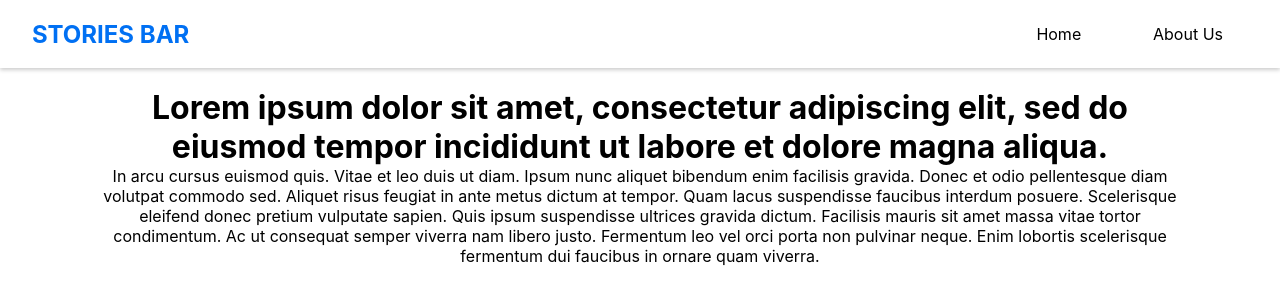
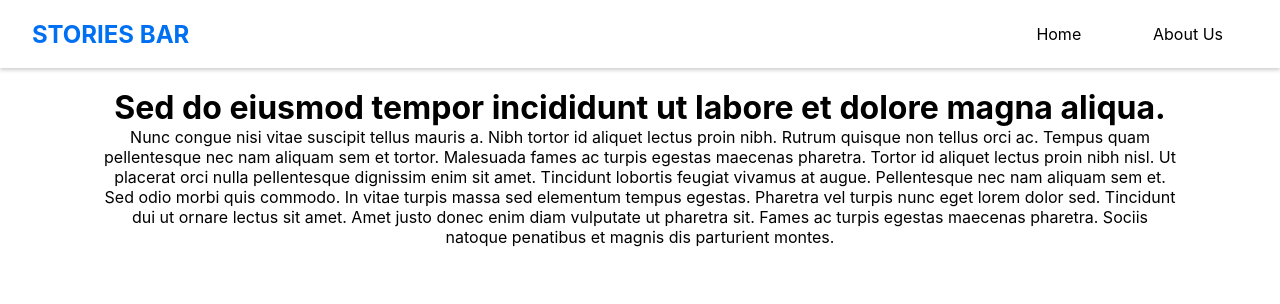
Before and after one commit to Fiindah/blog-app-using-nextjs, a Next.js app: page /blogs/first-post in a window 1280 px wide. Shown: the top 304 px of the page. Built offline with nearby package versions, Linux system fonts and the light colour scheme.

Commit message:
Update first-post.js

```diff
--- a/pages/blogs/first-post.js
+++ b/pages/blogs/first-post.js
@@ -1,17 +1,16 @@
-/* eslint-disable react/no-unescaped-entities */
 import Header from '@/components/header';
 import Layout from '../../components/layout';
 
-export default function FirstPost() {
+export default function FivePost() {
   return (
-  <>
-  <Header />
+    <>
+    <Header />
     <Layout>
-      <h1>Lorem ipsum dolor sit amet, consectetur adipiscing elit, sed do eiusmod tempor incididunt ut labore et dolore magna aliqua.</h1>
+      <h1>Sed do eiusmod tempor incididunt ut labore et dolore magna aliqua.</h1>
       <p>
-    In arcu cursus euismod quis. Vitae et leo duis ut diam. Ipsum nunc aliquet bibendum enim facilisis gravida. Donec et odio pellentesque diam volutpat commodo sed. Aliquet risus feugiat in ante metus dictum at tempor. Quam lacus suspendisse faucibus interdum posuere. Scelerisque eleifend donec pretium vulputate sapien. Quis ipsum suspendisse ultrices gravida dictum. Facilisis mauris sit amet massa vitae tortor condimentum. Ac ut consequat semper viverra nam libero justo. Fermentum leo vel orci porta non pulvinar neque. Enim lobortis scelerisque fermentum dui faucibus in ornare quam viverra.
+    Nunc congue nisi vitae suscipit tellus mauris a. Nibh tortor id aliquet lectus proin nibh. Rutrum quisque non tellus orci ac. Tempus quam pellentesque nec nam aliquam sem et tortor. Malesuada fames ac turpis egestas maecenas pharetra. Tortor id aliquet lectus proin nibh nisl. Ut placerat orci nulla pellentesque dignissim enim sit amet. Tincidunt lobortis feugiat vivamus at augue. Pellentesque nec nam aliquam sem et. Sed odio morbi quis commodo. In vitae turpis massa sed elementum tempus egestas. Pharetra vel turpis nunc eget lorem dolor sed. Tincidunt dui ut ornare lectus sit amet. Amet justo donec enim diam vulputate ut pharetra sit. Fames ac turpis egestas maecenas pharetra. Sociis natoque penatibus et magnis dis parturient montes.
       </p>
-    </Layout>
+      </Layout>
     </>
   );
 }
```
